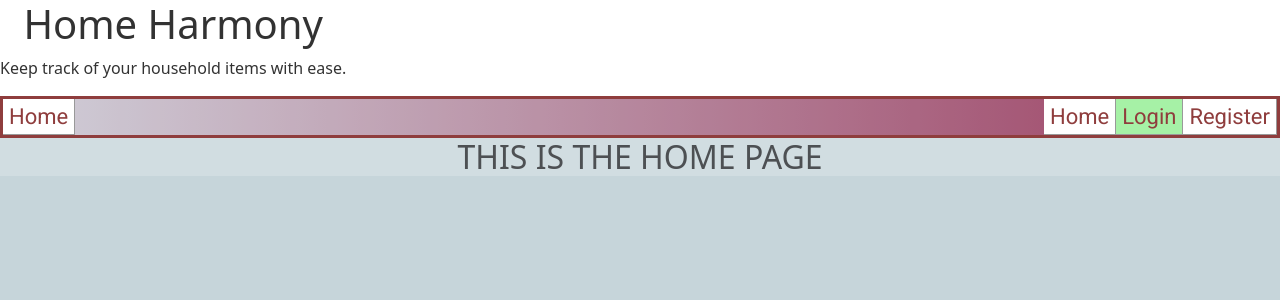
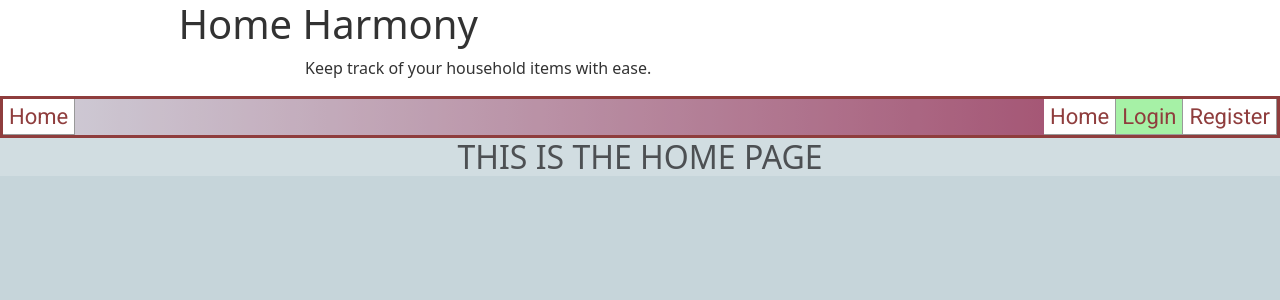
Before and after one commit to Cjunk/HOME-INVENTORY, a React (Create React App) app in the folder client/: page / in a window 1280 px wide. Shown: the top 300 px of the page. Built offline with nearby package versions, Linux system fonts and the light colour scheme.

Commit message:
cleaning some css

```diff
--- a/client/src/Components/hero.js
+++ b/client/src/Components/hero.js
@@ -3,9 +3,9 @@ import './styles/hero.css'
 function Hero() {
   return (
     <header className="hero-content">
-      <div>
+      <div className="textContainer">
         <h1>Home Harmony</h1>
-        <p>Keep track of your household items with ease.</p>
+        <p className="ptext">Keep track of your household items with ease.</p>
       </div>
     </header>
   )
--- a/client/src/Components/styles/header2.css
+++ b/client/src/Components/styles/header2.css
@@ -13,8 +13,3 @@
   flex: 1; /* Allow the main content to fill the remaining space */
   height: 100%; /* Set the height to match the header height */
 }
-
-/* Responsive Styles */
-@media (max-width: 768px) {
-
-}
--- a/client/src/Components/styles/hero.css
+++ b/client/src/Components/styles/hero.css
@@ -10,3 +10,10 @@
 .hero-content p,h1 {
   color:black;
 }
+.textContainer{
+  margin-left:5px;
+  display:inline;
+}
+.ptext{
+  margin-left:300px;
+}
--- a/client/src/Components/styles/inventoryitem.css
+++ b/client/src/Components/styles/inventoryitem.css
@@ -86,6 +86,11 @@ width:100px;
   display: grid;
   grid-template-columns: repeat(4, 1fr); /* Spans across 6 columns */
 }
+.inventory-heading{
+    background-color:var(--inv-column-headings-background-color);
+    position:sticky;
+    top:230px;
+}
   .theitem-container li .item-property,
   .theitem-container li .item-property-qty,
   .theitem-container li .item-image {
```
